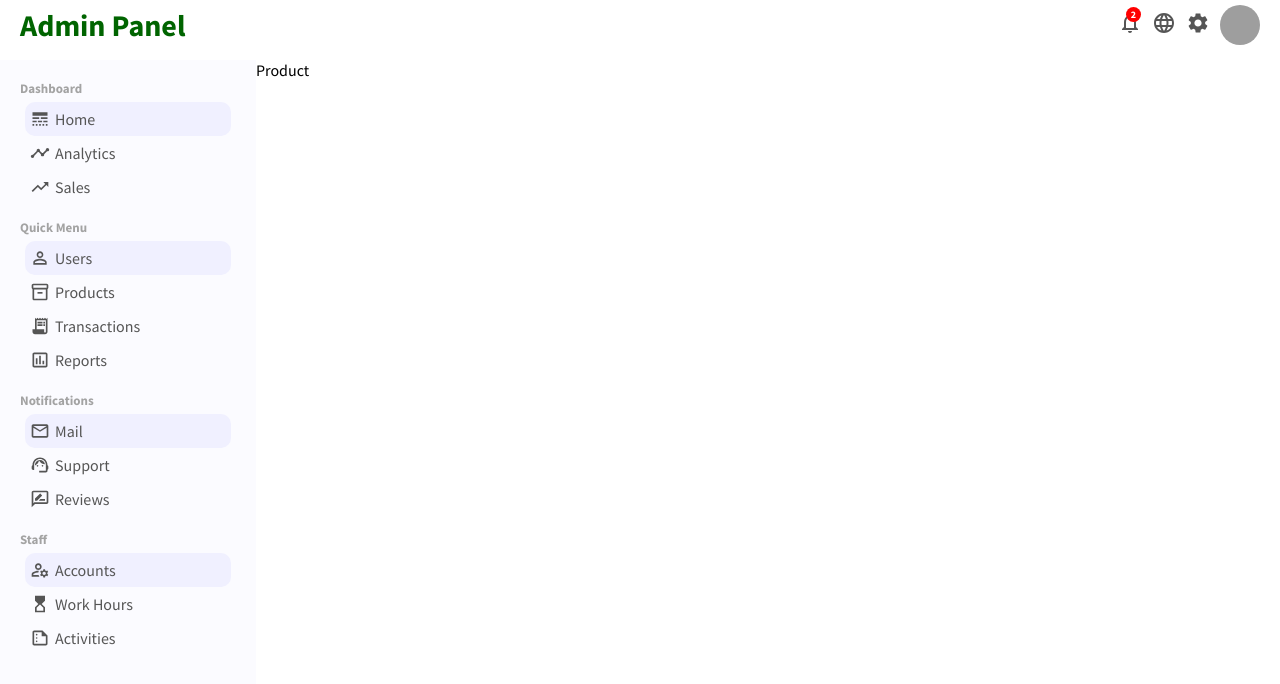
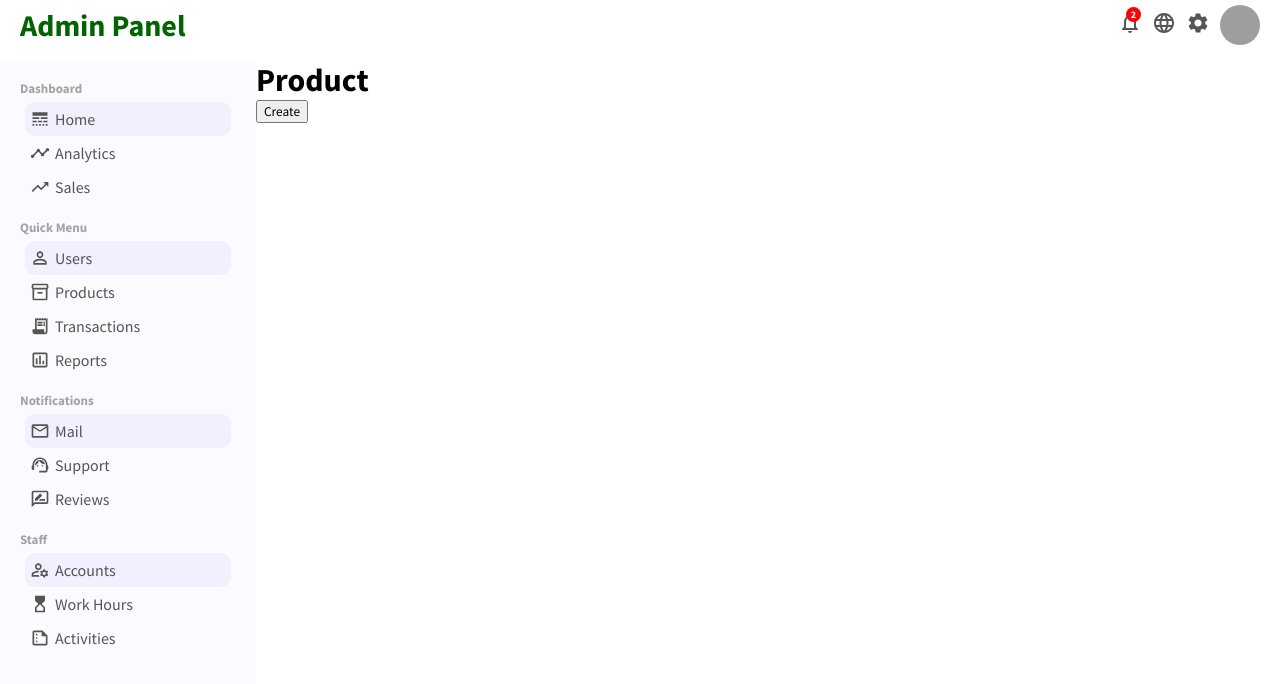
Before and after one commit to PJMantoss/admin_panel, a React (Create React App) app: page /product/1 in a window 1280 px wide. Shown: the top 684 px of the page. Built offline with nearby package versions, Linux system fonts and the light colour scheme; grey boxes are pictures that could not be loaded.

Commit message:
update Product page

```diff
--- a/src/pages/product/Product.js
+++ b/src/pages/product/Product.js
@@ -1,9 +1,17 @@
 import React from 'react';
+import {Link} from 'react-router-dom';
 import './product.css';
 
 function Product() {
   return (
-    <div className='product'>Product</div>
+    <div className='product'>
+        <div className='productTitleContainer'>
+            <h1 className='productTitle'>Product</h1>
+            <Link>
+                <button className='productAddBtn'>Create</button>
+            </Link>
+        </div>
+    </div>
   )
 }
 
```
